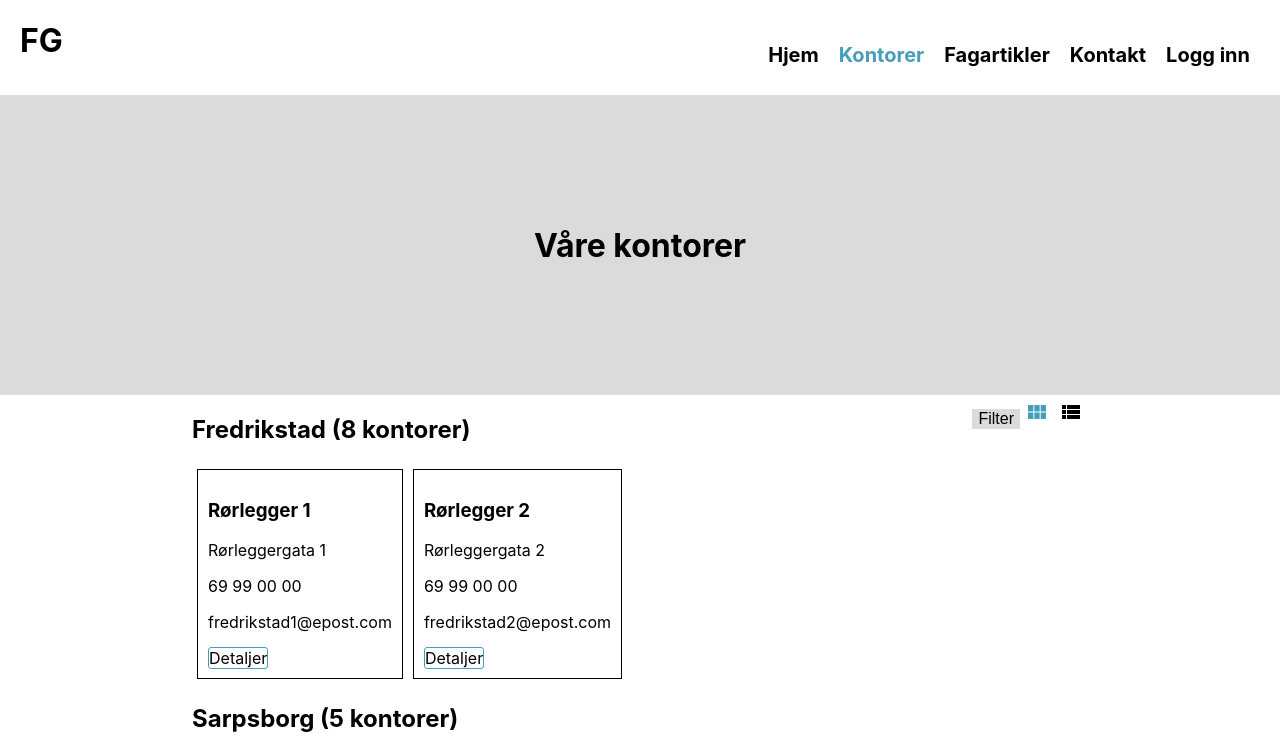
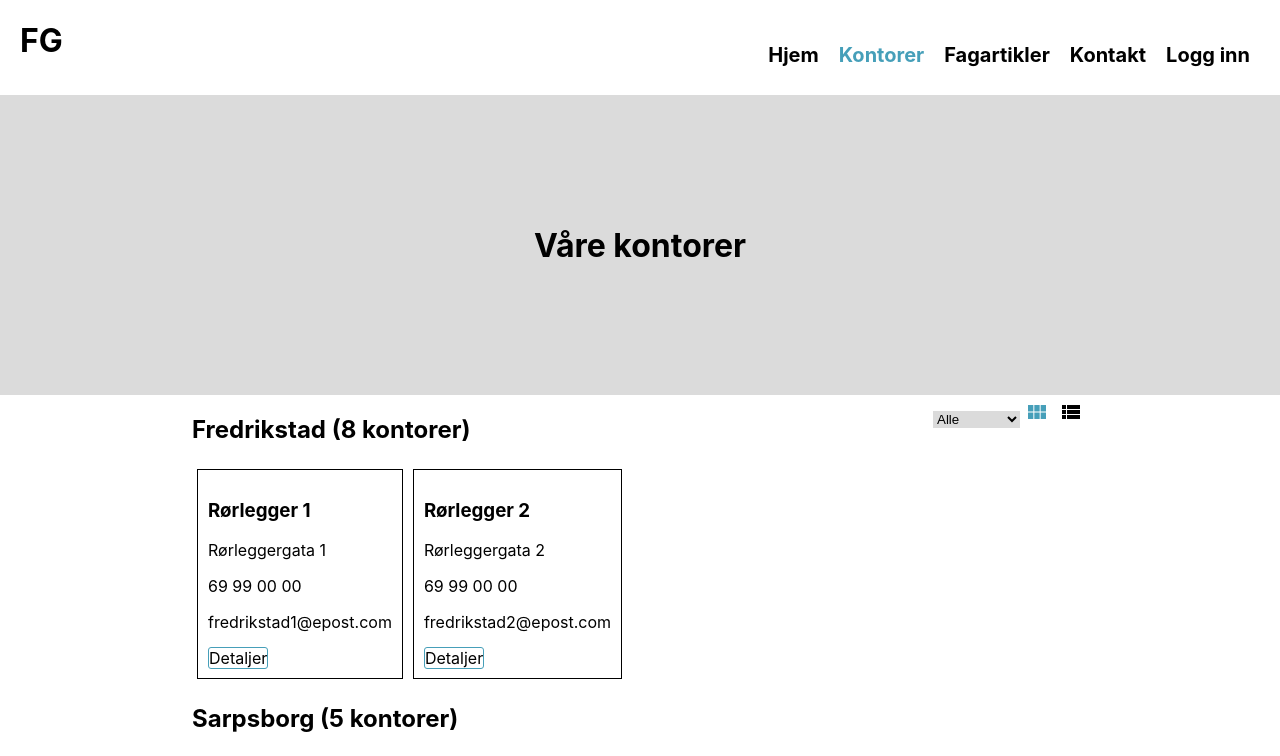
Before and after one commit to TrueHorror/webapplikasjoner_eksamen, a React (Create React App) app in the folder rorlegger/client/: page /offices in a window 1280 px wide. Shown: the top 756 px of the page. Built offline with nearby package versions, Linux system fonts and the light colour scheme.

Commit message:
filter works on office page!

```diff
--- a/rorlegger/client/src/pages/Offices.js
+++ b/rorlegger/client/src/pages/Offices.js
@@ -19,6 +19,7 @@ import {
   StyledListHeader,
   StyledListText,
   StyledDetailsButton,
+  StyledSelect,
 } from '../styles/Styled.jsx';
 import data from '../tempOffices.json';
 
@@ -26,6 +27,8 @@ function Offices() {
   const [cities, setCities] = useState(data);
 
   const [cardView, setCardView] = useState(true);
+
+  const [filterOption, setFilterOption] = useState('Alle');
 
   const redirectToDetailedPage = (e) => {
     console.log(e.target.name);
@@ -40,6 +43,10 @@ function Offices() {
     }
   };
 
+  const filterOffices = (e) => {
+    setFilterOption(e.target.value);
+  };
+
   return (
     <>
       <StyledBanner>
@@ -47,7 +54,13 @@ function Offices() {
       </StyledBanner>
       <StyledMainContent>
         <StyledFilterOptions>
-          <StyledFilterButton>Filter</StyledFilterButton>
+          <StyledSelect readOnly value={filterOption} onChange={filterOffices}>
+            <option value="Alle">Alle</option>
+            <option value="Fredrikstad">Fredrikstad</option>
+            <option value="Sarpsborg">Sarpsborg</option>
+            <option value="Moss">Moss</option>
+            <option value="Oslo">Oslo</option>
+          </StyledSelect>
           {cardView ? (
             <>
               <StyledMaterialIcon primary className="material-icons">
@@ -74,7 +87,8 @@ function Offices() {
             </>
           )}
         </StyledFilterOptions>
-        {cities.map((c) => (
+        {filterOption === 'Alle'
+          ? cities.map((c) => (
               <OfficeView key={c.city}>
                 <h2>{`${c.city} (${c.number} kontorer)`}</h2>
                 <Row>
@@ -110,7 +124,48 @@ function Offices() {
                   )}
                 </Row>
               </OfficeView>
+            ))
+          : cities.map((c) =>
+              c.city === filterOption ? (
+                <OfficeView key={c.city}>
+                  <h2>{`${c.city} (${c.number} kontorer)`}</h2>
+                  <Row>
+                    {cardView ? (
+                      c.offices.map((off) => (
+                        <OfficeCards key={off.name}>
+                          <h3>{off.name}</h3>
+                          <p>{off.adress}</p>
+                          <p>{off.phone}</p>
+                          <p>{off.email}</p>
+                          <StyledDetailsButton
+                            name={off.name}
+                            to={`/office/${off.id}`}
+                          >
+                            Detaljer
+                          </StyledDetailsButton>
+                        </OfficeCards>
+                      ))
+                    ) : (
+                      <StyledOfficesList>
+                        {c.offices.map((off) => (
+                          <StyledListItems>
+                            <StyledListHeader>{off.name}</StyledListHeader>
+                            <StyledListText>{off.adress}</StyledListText>
+                            <StyledListText>{off.phone}</StyledListText>
+                            <StyledListText>{off.email}</StyledListText>
+                            <StyledDetailsButton name={off.name}>
+                              Detaljer
+                            </StyledDetailsButton>
+                          </StyledListItems>
                         ))}
+                      </StyledOfficesList>
+                    )}
+                  </Row>
+                </OfficeView>
+              ) : (
+                console.log('Easter Egg')
+              )
+            )}
       </StyledMainContent>
     </>
   );
--- a/rorlegger/client/src/styles/Styled.jsx
+++ b/rorlegger/client/src/styles/Styled.jsx
@@ -249,6 +249,12 @@ export const StyledFilterButton = styled(StyledButton)`
   border-radius: 0px;
 `;
 
+export const StyledSelect = styled.select`
+  background-color: #dbdbdb;
+  border: none;
+  border-radius: 0px;
+`;
+
 export const StyledMaterialIcon = styled.i`
   margin: 5px;
   color: ${(props) => (props.primary ? '#469fb9' : 'black')};
```
Also changed, not shown: 1 other file (tests, documents, lock files or other folders). Lines whose indentation alone changed are shown as unchanged.
